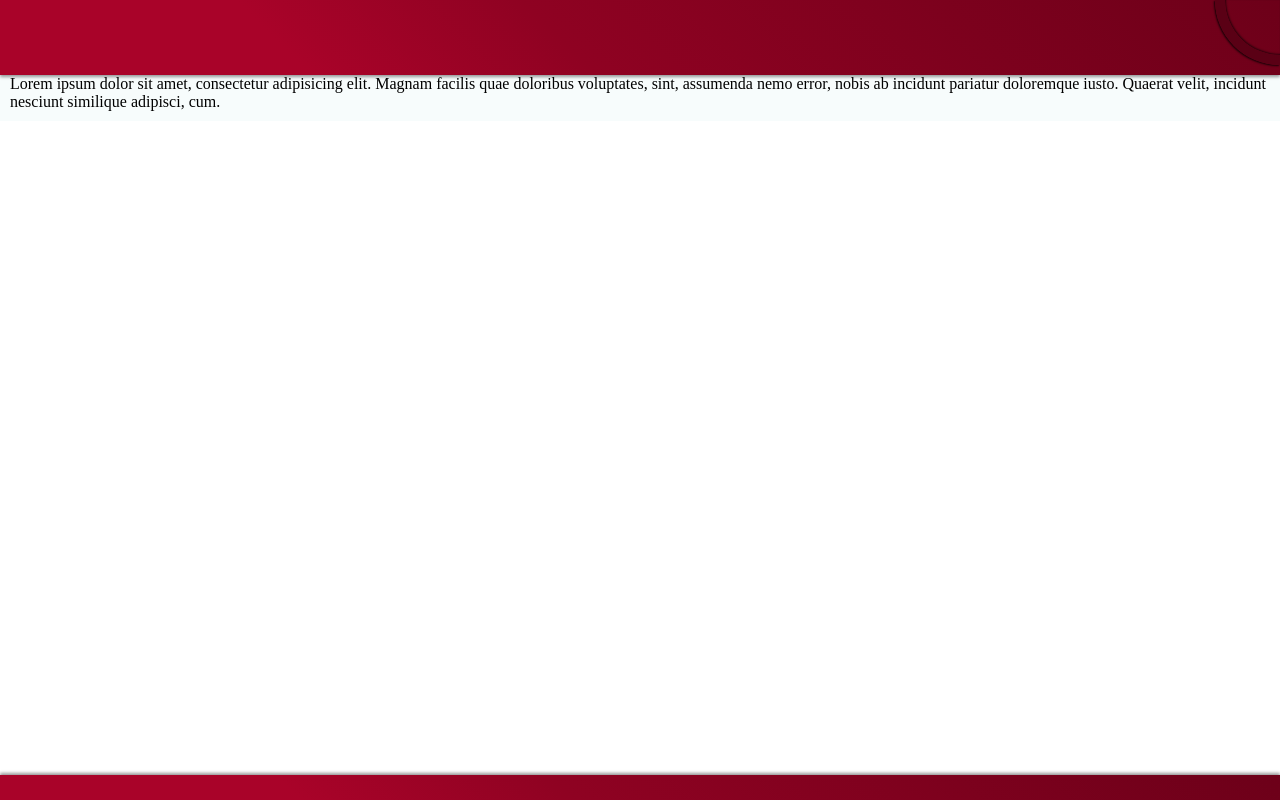
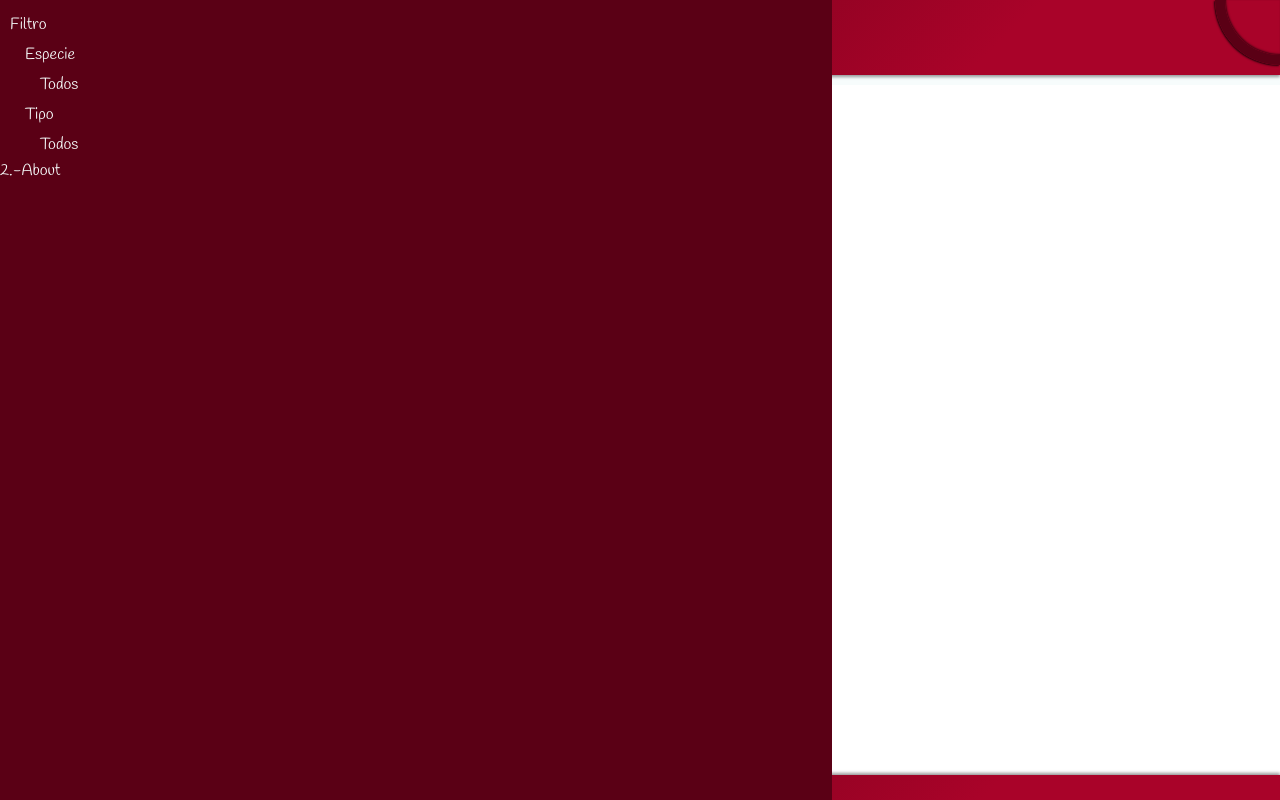
Before and after one commit to davidvelavi/pokemon, a website: page index.html at #!/inicio in a window 1280 px wide. Drawn offline with nearby package versions, Linux system fonts and the light colour scheme; some packages are replaced by stand-ins of ours; no server answers; a web font is replaced by a local one.

Commit message:
Menu y filtros

```diff
--- a/app.js
+++ b/app.js
@@ -5,16 +5,45 @@ modulo = angular.module("app",['ui.router']);
     var PokemonController = function($scope, PokemonFactory,$http,$location){
         var baseUrl = $location.absUrl().split('#')[0];
         $scope.ArrayPokemon = [];
+        var especies = [];
+        var tipos = [];
         var pokemon = {};
+        $scope.filtros = {};
+        $scope.especieFiltro;
+        $scope.activarMenu = true;
+
+        $scope.seleccionFiltro= function(filtro){
+            console.log(filtro)
+            $scope.especieFiltro = filtro;
+        }
       console.log(baseUrl)
         PokemonFactory.obtenerPokemones(baseUrl).then(function(resp){
+
         for(var i in resp.data){
-                pokemon.name = resp.data[i].name;
-                pokemon.img = './img/pokemons/'+resp.data[i].name.toLowerCase()+'.jpg';
-                $scope.ArrayPokemon.push(pokemon);
-                pokemon = {};
+            pokemon.name = resp.data[i].name;
+            pokemon.img = './img/pokemons/'+resp.data[i].name.toLowerCase()+'.jpg';
+            pokemon.especie = resp.data[i].species;
+            pokemon.tipos = resp.data[i].type;
+
+            var buscarEspecie = resp.data[i].species;
+            if(especies.indexOf(buscarEspecie)<0){
+                especies.push(buscarEspecie)
             }
+            for(var j in resp.data[i].type){
+                var buscarTipo = resp.data[i].type[j];
+                if(tipos.indexOf(buscarTipo)<0){
+                    tipos.push(buscarTipo)
+                }
+            }
+            $scope.ArrayPokemon.push(pokemon);
+            pokemon = {};
+        }
+        $scope.filtros['especies'] = especies;
+        $scope.filtros['tipos'] = tipos;
+        console.log("Filtros",$scope.filtros);
+
         })
+
     }
 
 
--- a/estilos.css
+++ b/estilos.css
@@ -13,8 +13,8 @@
 }
 .Pokedex-Header,
     .Pokedex-Footer{
-    background: -webkit-linear-gradient(45deg, #a90329 23%, #8f0222 44%, #6d0019 100%);
-    background: linear-gradient(45deg, #a90329 23%, #8f0222 44%, #6d0019 100%);
+    background: -webkit-linear-gradient(135deg, #a90329 23%, #8f0222 44%, #6d0019 100%);
+    background: linear-gradient(-45deg, #a90329 23%, #8f0222 44%, #6d0019 100%);
     position:fixed;
     overflow:hidden;
     width:100%;
@@ -65,9 +65,9 @@
     -webkit-box-pack: justify;
             justify-content: space-between;
     padding: 5px 0px;
+    font-family: 'Handlee';
 }
 .Pokedex-Pokemon-Name{
-    font-family: 'Handlee';
     font-size: 26px;
     text-align:center;
     margin-bottom: 5px;
@@ -79,3 +79,45 @@
 .Pokedex-Pokemon-Img{
     width: 100%;
 }
+.Pokedex-Menu{
+    background-color: #5A0015;
+    position: fixed;
+    top:0px;
+    bottom:0px;
+    left:0px;
+    width: 0%;
+    -webkit-transition: 0.5s;
+    transition:0.5s;
+    z-index: 1;
+    font-family: 'Handlee';
+    color: #F7FCFC;
+    overflow: hidden;
+}
+.Pokedex-Menu.active{
+    width: 65%;
+}
+.Pokedex-Menu-Item{
+    margin-top: 10px;
+    list-style: none;
+    padding-left: 10px;
+}
+.Pokedex-Menu-Item > span{
+    line-height: 30px;
+}
+.Pokedex-Menu-SubItem{
+    padding-left: 15px;
+    list-style: none;
+}
+.Pokedex-Menu-SubItem > li > span{
+    line-height: 30px;
+}
+.Pokedex-Menu-SubItem > li > ul{
+    max-height: 300px;
+    overflow-x: hidden;
+}
+.Pokedex-Menu-SubItem > li > ul li{
+    line-height: 30px;
+    list-style: none;
+    padding-left: 15px;
+    box-shadow: 0px 1px 2px rgba(0, 0, 0, .2);
+}
--- a/src/estilos.css
+++ b/src/estilos.css
@@ -17,7 +17,7 @@
     width: 100%;
     &-Header,
     &-Footer{
-        background: linear-gradient(45deg, #a90329 23%, #8f0222 44%, #6d0019 100%);
+        background: linear-gradient(-45deg, #a90329 23%, #8f0222 44%, #6d0019 100%);
         position:fixed;
         overflow:hidden;
         width:100%;
@@ -63,8 +63,8 @@
         flex-direction: column;
         justify-content: space-between;
         padding: 5px 0px;
+        font-family: 'Handlee';
         &-Name{
-            font-family: 'Handlee';
             font-size: 26px;
             text-align:center;
             margin-bottom: 5px;
@@ -77,6 +77,47 @@
             width: 100%;
         }
     }
+    &-Menu{
+        background-color:var(--rojod);
+        position: fixed;
+        top:0px;
+        bottom:0px;
+        left:0px;
+        width: 0%;
+        transition:0.5s;
+        z-index: 1;
+        font-family: 'Handlee';
+        color: var(--bg-white);
+        overflow: hidden;
+        &.active{
+            width: 65%;
+        }
+        &-Item{;
+            margin-top: 10px;
+            list-style: none;
+            padding-left: 10px;
+            & > span{
+                line-height: 30px;
+            }
+        }
+        &-SubItem{
+             padding-left: 15px;
+             list-style: none;
+             & > li > span{
+                line-height: 30px;
+            }
+            & > li > ul{
+                max-height: 300px;
+                overflow-x: hidden;
+            }
+            & > li > ul li{
+                line-height: 30px;
+                list-style: none;
+                padding-left: 15px;
+                box-shadow: 0px 1px 2px rgba(0,0,0,0.2);
+            }
+        }
+    }
 
 
 }
--- a/templates/general.html
+++ b/templates/general.html
@@ -1,9 +1,40 @@
 <section class="Pokedex-Body" ng-controller="PokemonController">
+    <ul class="Pokedex-Menu" ng-class="{'active':activarMenu}">
+        <li class="Pokedex-Menu-Item">
+            <span ng-click="activarMenu = false">Filtro</span>
+            <ul class="Pokedex-Menu-SubItem">
+                <li>
+                    <span>Especie</span>
+                    <ul class="">
+                        <li ng-click="seleccionFiltro()">Todos</li>
+                        <li ng-repeat="e in filtros.especies" ng-click="seleccionFiltro(e)">
+                            {{e}}
+                        </li>
+                    </ul>
+                </li>
+                <li>
+                    <span>Tipo</span>
+                    <ul class="">
+                        <li ng-click="seleccionFiltro()">Todos</li>
+                        <li ng-repeat="t in filtros.tipos" ng-click="seleccionFiltro(t)">
+                            {{t}}
+                        </li>
+                    </ul>
+                </li>
+            </ul>
+        </li>
+        <li>
+            <span>2.-About</span>
+        </li>
+    </ul>
 
-    Lorem ipsum dolor sit amet, consectetur adipisicing elit. Magnam facilis quae doloribus voluptates, sint, assumenda nemo error, nobis ab incidunt pariatur doloremque iusto. Quaerat velit, incidunt nesciunt similique adipisci, cum.
-   <section   class="Pokedex-Pokemon" ng-repeat="pokemon in ArrayPokemon">
+
+    <section   class="Pokedex-Pokemon" ng-repeat="pokemon in ArrayPokemon | filter:especieFiltro">
         <figcaption class="Pokedex-Pokemon-Name">
-            {{pokemon.name}}
+            {{especieFiltro}}
+            {{pokemon.tipos}}
+            <br>
+            {{pokemon.name}} - {{pokemon.especie}}
         </figcaption>
         <figure class="Pokedex-Pokemon-Figure">
             <img ng-src={{pokemon.img}} alt="" class="Pokedex-Pokemon-Img">
```
Also changed, not shown: index.html (+1 -0 lines), src/js/PokemonController.js (+33 -4 lines).
